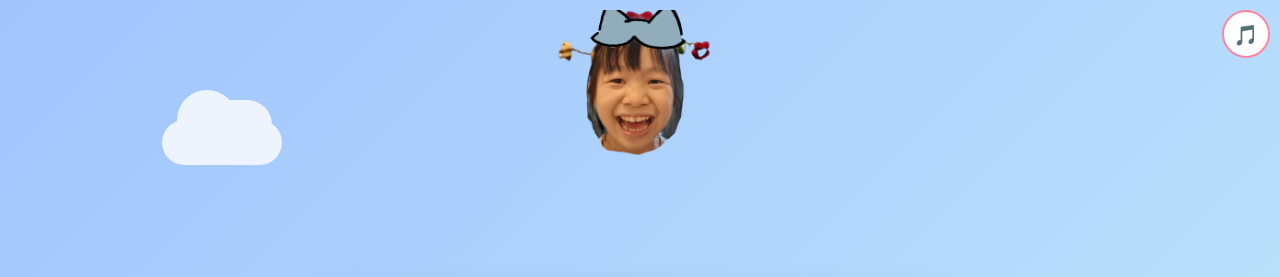
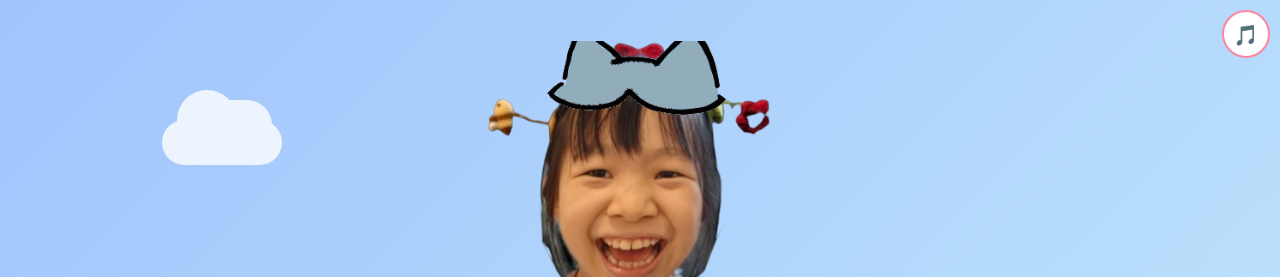
Before and after one commit to hkjackso/chiikawa-math, a plain HTML site: page index.html in a window 1280 px wide. Shown: the top 277 px of the page. Drawn offline with Linux system fonts and the light colour scheme.

Commit message:
Update index.html

```diff
--- a/index.html
+++ b/index.html
@@ -3,7 +3,7 @@
 <head>
 <meta charset="UTF-8">
 <title>水水和Chiikawa 一起數學闖關、迎難而上</title>
-<img src="main.png" alt="main" style="width:220px;margin:10px auto;display:block;">
+<img src="main.png" alt="main" style="width:410px;margin:41px auto;display:block;">
 <meta name="viewport" content="width=device-width, initial-scale=1">
 <style>
 @import url('https://fonts.googleapis.com/css2?family=Mulish:wght@700&display=swap');
@@ -187,4 +187,5 @@ function toggleMusic(){
 }
 </script>
 </body>
+
 </html>
```
